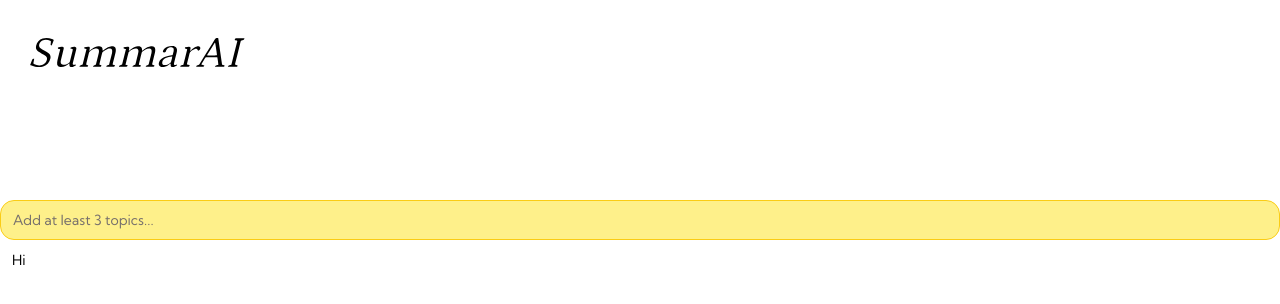
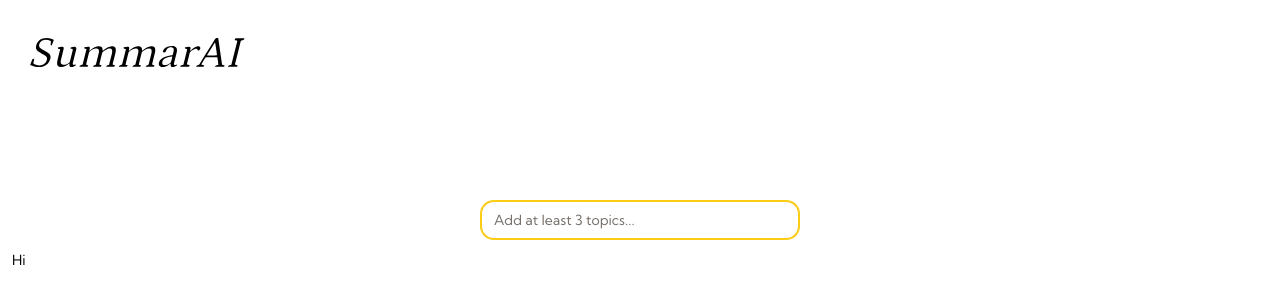
Before and after one commit to aidanjlee5/SummarAI, a Next.js app: page /auth/topics in a window 1280 px wide. Shown: the top 304 px of the page. Built offline with nearby package versions, Linux system fonts and the light colour scheme; a web font is replaced by a local one.

Commit message:
Add misc changes?

```diff
--- a/src/app/auth/topics/page.tsx
+++ b/src/app/auth/topics/page.tsx
@@ -1,5 +1,8 @@
 import {Toggle} from '@/components/ui/toggle'
 import {Input} from '@/components/ui/input'
+import {FontAwesomeIcon} from '@fortawesome/react-fontawesome'
+import { faMagnifyingGlass } from '@fortawesome/free-solid-svg-icons'
+
 
 import React from 'react'
 
@@ -8,7 +11,10 @@ const page = () => {
     <div>
 
         <img src='./../SummarAILogo.svg' alt='SummarAI Logo' className='object-contain h-10 w-25 mt-8 ml-6' />
-        <Input type='Search' placeholder='Add at least 3 topics...' className='bg-yellow-200 border-yellow-400 mt-32 w-full mx-30' />
+        <div className='flex justify-center relative'>
+            <Input type='Search' placeholder='Add at least 3 topics...' className= 'flex justify-center border-2 border-yellow-400 mt-32 w-80 text-black' />
+            <FontAwesomeIcon icon="faMagnifyingGlass" className="absolute top-0 right-0 mt-3 mr-2" />
+        </div>
         <Toggle aria-label="Toggle Italic">
             <p className='text-black'> Hi</p>
         </Toggle>
--- a/src/app/welcome/page.tsx
+++ b/src/app/welcome/page.tsx
@@ -31,7 +31,9 @@ export default function Welcome() {
 
                     <img src='summarAILogo.svg' alt='SummarAI Logo' className='w-10/12 h-10 object-contain mb-2' />
                     <h1 className="text-6xl italic mb-7">Get the Scoop<br></br>in Seconds</h1>
-                    <Button className="bg-cyan-200 hover:bg-cyan-300 font-bold">Unlock Insights</Button>
+                    <a href="/auth/topics">
+                        <Button className="bg-cyan-200 hover:bg-cyan-300 font-bold">Unlock Insights</Button>
+                    </a>
                     <Card className="w-[200px] absolute top-[550px] mr-20">
                         <CardHeader>
                             <CardTitle className="text-gray-500 text-base">Glencore's emmissions rose ~9% in 2023</CardTitle>
```
